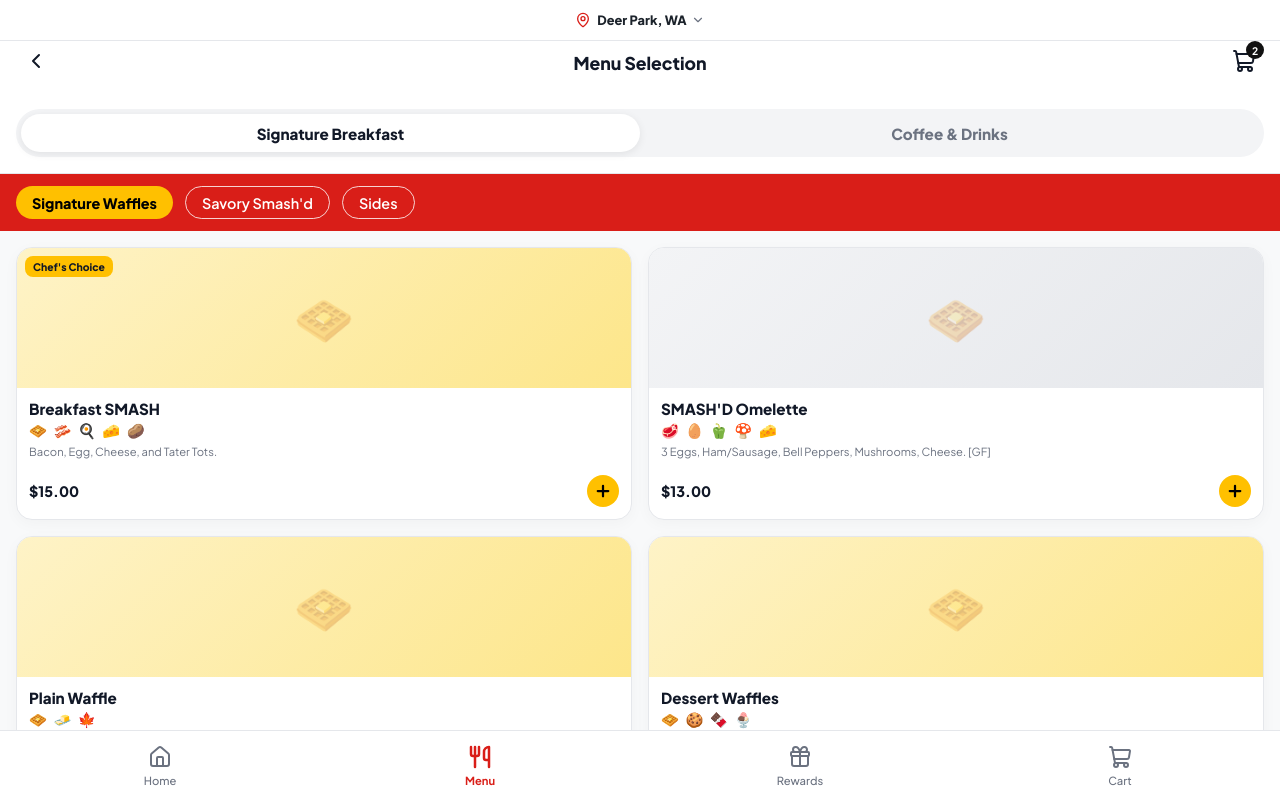
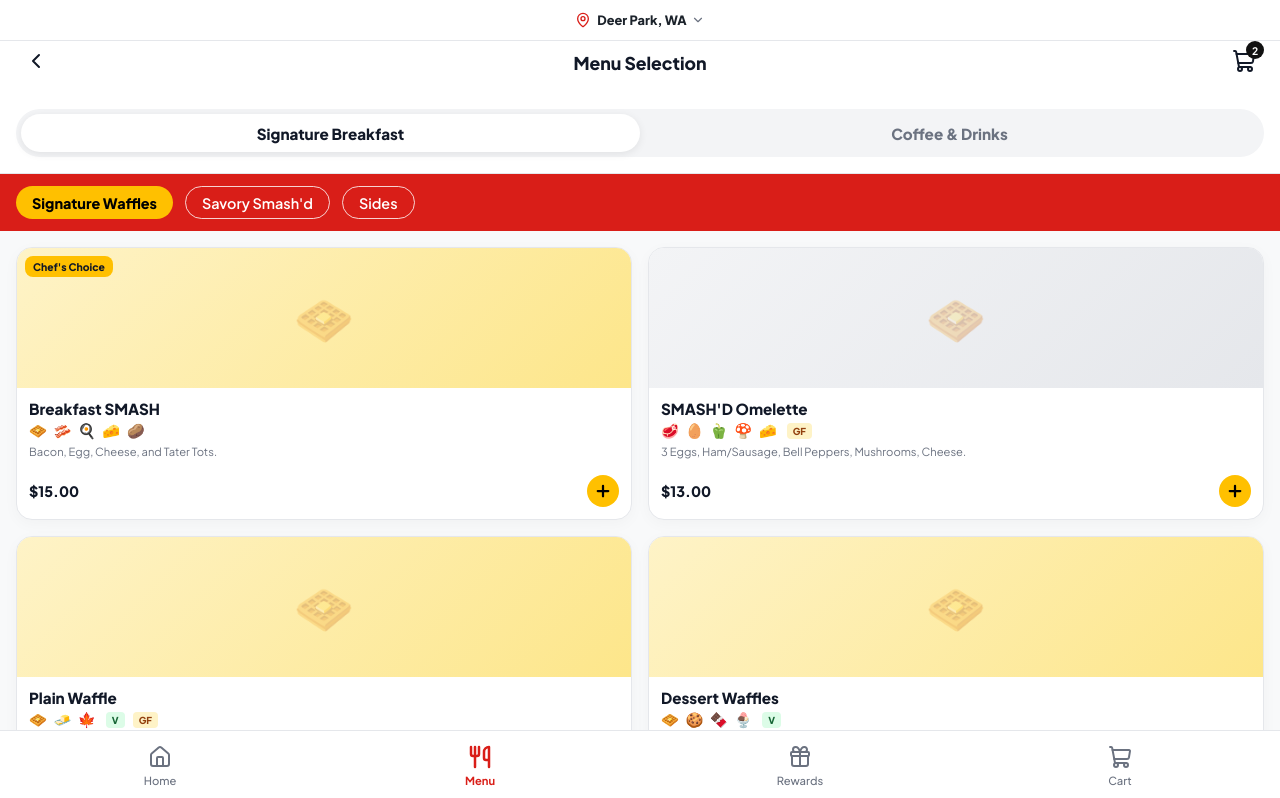
Before and after one commit to KingShawheen/SmashdWaffle, a Next.js app: page /menu in a window 1280 px wide. Shown: the top 798 px of the page. Built offline with nearby package versions, Linux system fonts and the light colour scheme.

Commit message:
Render clean GF and V dietary tags next to emojis

```diff
--- a/src/app/menu/data.ts
+++ b/src/app/menu/data.ts
@@ -7,6 +7,7 @@ export type FoodItem = {
   description: string;
   basePrice: number;
   isChefChoice?: boolean;
+  dietary?: ('V' | 'GF')[];
 };
 
 export type DrinkItem = {
@@ -37,8 +38,9 @@ export const FOOD_ITEMS: FoodItem[] = [
     title: "SMASH'D Omelette",
     emojis: '🥩 🥚 🫑 🍄 🧀',
     emojiBg: 'linear-gradient(135deg, #f3f4f6 0%, #e5e7eb 100%)',
-    description: '3 Eggs, Ham/Sausage, Bell Peppers, Mushrooms, Cheese. [GF]',
+    description: '3 Eggs, Ham/Sausage, Bell Peppers, Mushrooms, Cheese.',
     basePrice: 13.00,
+    dietary: ['GF']
   },
   {
     id: 'f3',
@@ -46,8 +48,9 @@ export const FOOD_ITEMS: FoodItem[] = [
     title: 'Plain Waffle',
     emojis: '🧇 🧈 🍁',
     emojiBg: 'linear-gradient(135deg, #fef3c7 0%, #fde68a 100%)',
-    description: 'Classic golden waffle. [V] [Gluten-Friendly Option]',
+    description: 'Classic golden waffle.',
     basePrice: 10.00,
+    dietary: ['V', 'GF']
   },
   {
     id: 'f4',
@@ -55,8 +58,9 @@ export const FOOD_ITEMS: FoodItem[] = [
     title: 'Dessert Waffles',
     emojis: '🧇 🍪 🍫 🍨',
     emojiBg: 'linear-gradient(135deg, #fef3c7 0%, #fde68a 100%)',
-    description: 'Oreo, Reese’s, or Ice Cream topping. [V]',
+    description: 'Oreo, Reese’s, or Ice Cream topping.',
     basePrice: 15.00,
+    dietary: ['V']
   },
   {
     id: 'f5',
@@ -73,8 +77,9 @@ export const FOOD_ITEMS: FoodItem[] = [
     title: 'Acai Bowl',
     emojis: '🥣 🍌 🫐 🥜 🍯',
     emojiBg: 'linear-gradient(135deg, #dbeafe 0%, #bfdbfe 100%)',
-    description: 'Acai, Granola, Banana, Blueberries, PB & Honey. [V] [GF]',
+    description: 'Acai, Granola, Banana, Blueberries, PB & Honey.',
     basePrice: 15.00,
+    dietary: ['V', 'GF']
   }
 ];
 
--- a/src/app/menu/page.tsx
+++ b/src/app/menu/page.tsx
@@ -22,7 +22,16 @@ export default function Menu() {
           <div style={{ display: 'flex', justifyContent: 'space-between', alignItems: 'flex-start', marginBottom: '1rem' }}>
             <div>
               <h2 style={{ fontSize: '1.4rem', fontWeight: 900, marginBottom: '0.2rem' }}>{food.title}</h2>
-              <div style={{ fontSize: '1.2rem', letterSpacing: '4px', marginBottom: '0.25rem' }}>{food.emojis}</div>
+              <div style={{ display: 'flex', alignItems: 'center', flexWrap: 'wrap', gap: '0.5rem', marginBottom: '0.25rem' }}>
+                <div style={{ fontSize: '1.2rem', letterSpacing: '4px' }}>{food.emojis}</div>
+                {food.dietary && food.dietary.map(tag => (
+                  <span key={tag} style={{
+                    backgroundColor: tag === 'V' ? '#dcfce7' : '#fef3c7',
+                    color: tag === 'V' ? '#166534' : '#92400e',
+                    fontSize: '0.75rem', fontWeight: 800, padding: '2px 8px', borderRadius: '4px'
+                  }}>{tag}</span>
+                ))}
+              </div>
             </div>
             <span style={{ fontSize: '1.2rem', fontWeight: 800 }}>${food.basePrice.toFixed(2)}</span>
           </div>
@@ -259,7 +268,16 @@ export default function Menu() {
                 </div>
                 <div style={{ padding: '0.75rem', flex: 1, display: 'flex', flexDirection: 'column' }}>
                   <h3 style={{ fontSize: '0.95rem', fontWeight: 800, marginBottom: '0.2rem', lineHeight: 1.2 }}>{item.title}</h3>
-                  <div style={{ fontSize: '0.9rem', letterSpacing: '2px', marginBottom: '0.25rem' }}>{item.emojis}</div>
+                  <div style={{ display: 'flex', alignItems: 'center', flexWrap: 'wrap', gap: '0.5rem', marginBottom: '0.25rem' }}>
+                    <div style={{ fontSize: '0.9rem', letterSpacing: '2px' }}>{item.emojis}</div>
+                    {item.dietary && item.dietary.map(tag => (
+                      <span key={tag} style={{
+                        backgroundColor: tag === 'V' ? '#dcfce7' : '#fef3c7',
+                        color: tag === 'V' ? '#166534' : '#92400e',
+                        fontSize: '0.6rem', fontWeight: 800, padding: '2px 6px', borderRadius: '4px'
+                      }}>{tag}</span>
+                    ))}
+                  </div>
                   <p style={{ fontSize: '0.7rem', color: 'var(--sw-text-muted)', marginBottom: '1rem', lineHeight: 1.3, flex: 1 }}>{item.description}</p>
                   <div style={{ display: 'flex', justifyContent: 'space-between', alignItems: 'center' }}>
                     <span style={{ fontWeight: 800, fontSize: '0.9rem' }}>${item.basePrice.toFixed(2)}</span>
```
